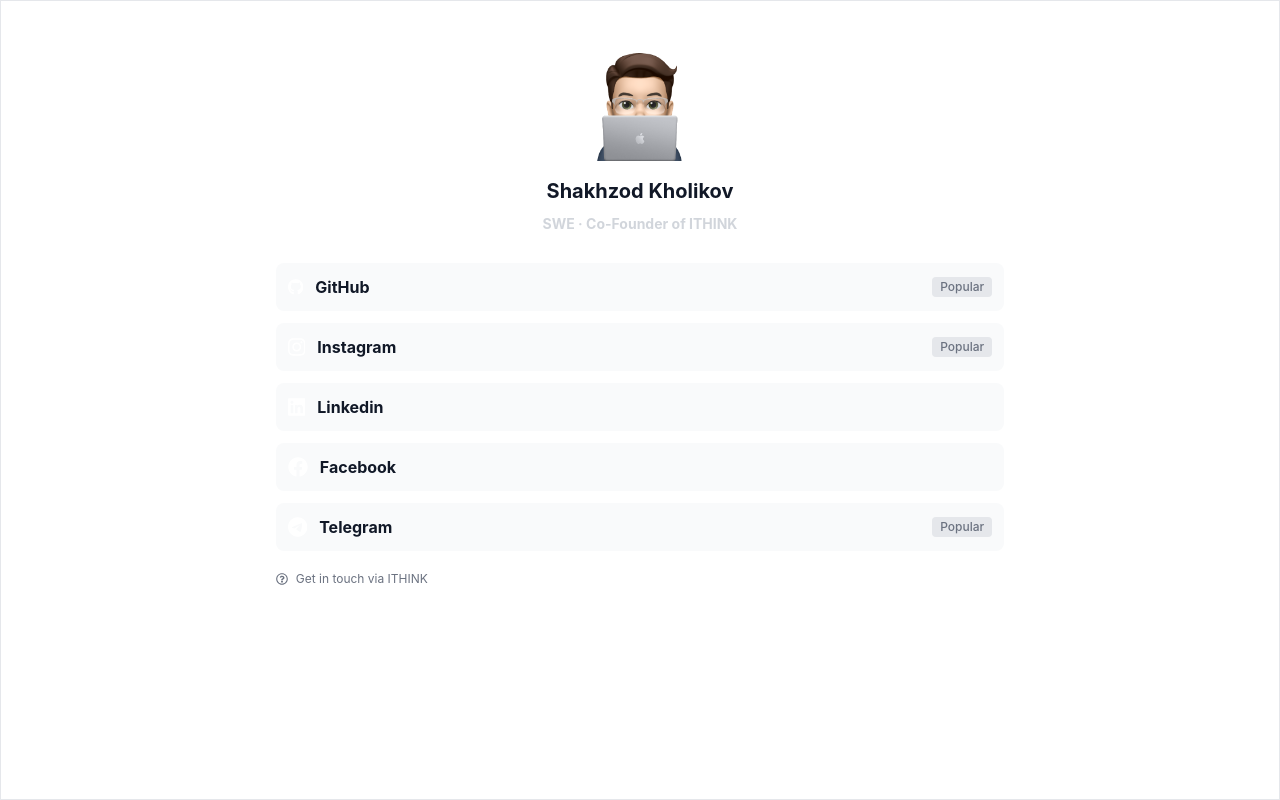
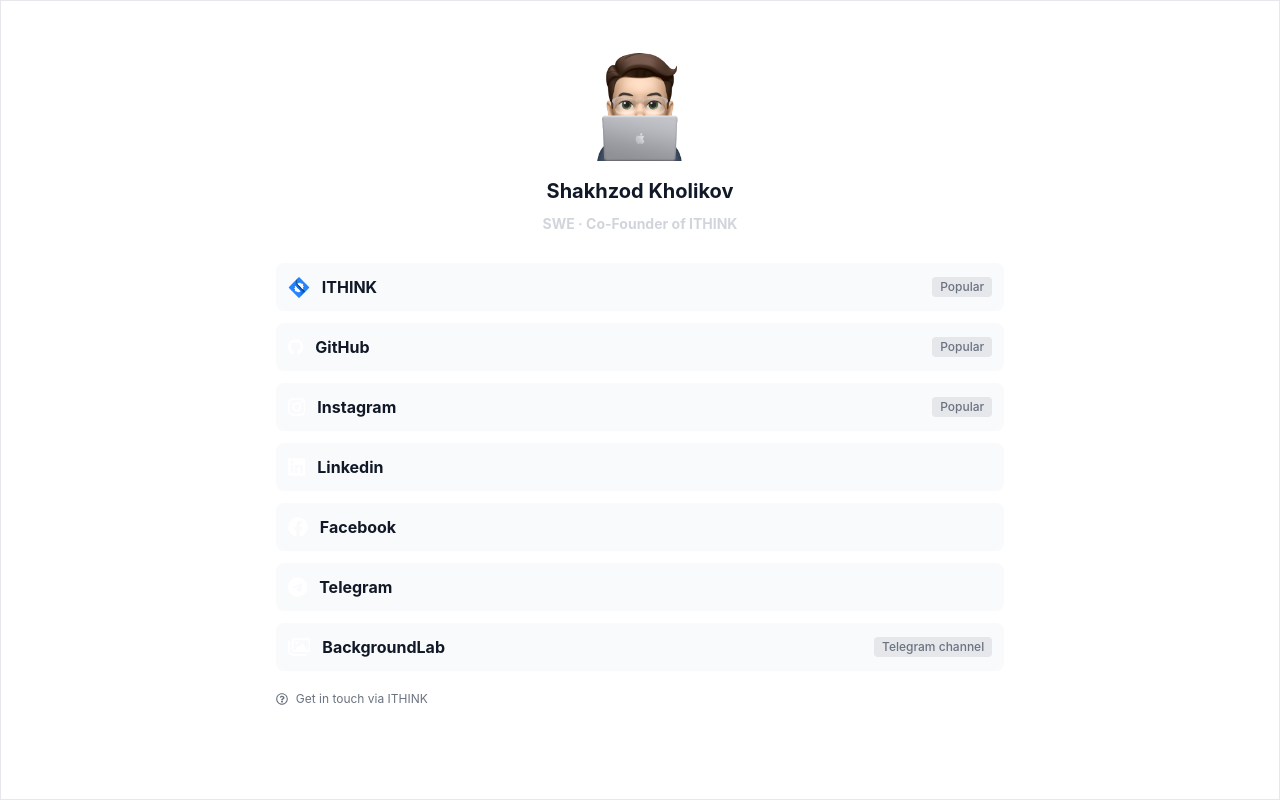
Before and after one commit to shkholikov/URL-KEEPER, a React (Create React App) app: page / in a window 1280 px wide. Built offline with nearby package versions, Linux system fonts and the light colour scheme.

Commit message:
Add new URLs.

```diff
--- a/public/index.html
+++ b/public/index.html
@@ -26,7 +26,6 @@
     <title>URL-KEEPER</title>
   </head>
   <body>
-    <noscript>You need to enable JavaScript to run this app.</noscript>
     <div id="root"></div>
     <!--
       This HTML file is a template.
--- a/src/App.tsx
+++ b/src/App.tsx
@@ -1,12 +1,12 @@
 import React from "react";
 import "./App.css";
-import {urls} from "./urls";
+import { urls } from "./urls";
 import devImage from "./images/dev.png";
 
 const App: React.FC = () => {
   return (
     <>
-      <div className="w-auto p-4 h-screen bg-white border border-gray-200 drop-shadow-lg sm:p-8 dark:bg-gray-800 dark:border-gray-700">
+      <div className="w-auto h-auto p-4 h-screen bg-white border border-gray-200 drop-shadow-lg sm:p-8 dark:bg-gray-800 dark:border-gray-700">
         <div className="flex justify-center mb-5">
           <img className="w-32 h-32" src={devImage} alt="avatar" />
         </div>
@@ -33,9 +33,9 @@
                     <span className="flex-1 ml-3 whitespace-nowrap">
                       {url.title}
                     </span>
-                    {url.popular ? (
+                    {url.highlight ? (
                       <span className="inline-flex items-center justify-center px-2 py-0.5 ml-3 text-xs font-medium text-gray-500 bg-gray-200 rounded dark:bg-gray-700 dark:text-gray-400">
-                        Popular
+                        {url.highlight}
                       </span>
                     ) : (
                       ""
--- a/src/urls.tsx
+++ b/src/urls.tsx
@@ -1,9 +1,16 @@
 import React from "react";
+import ithink from "./images/ithink.png";
 
 export const urls = [
   {
+    title: "ITHINK",
+    highlight: "Popular",
+    link: "https://github.com/shkholikov",
+    icon: <img src={ithink} height="22" width="22" alt="icon" />,
+  },
+  {
     title: "GitHub",
-    popular: true,
+    highlight: "Popular",
     link: "https://github.com/shkholikov",
     icon: (
       <svg
@@ -22,7 +29,7 @@
   },
   {
     title: "Instagram",
-    popular: true,
+    highlight: "Popular",
     link: "https://www.instagram.com/sh.kholikov",
     icon: (
       <svg
@@ -41,7 +48,7 @@
   },
   {
     title: "Linkedin",
-    popular: false,
+    highlight: "",
     link: "https://www.linkedin.com/in/shkholikov",
     icon: (
       <svg
@@ -60,7 +67,7 @@
   },
   {
     title: "Facebook",
-    popular: false,
+    highlight: "",
     link: "https://www.facebook.com/kholikovsh",
     icon: (
       <svg
@@ -79,7 +86,7 @@
   },
   {
     title: "Telegram",
-    popular: true,
+    highlight: "",
     link: "https://t.me/shkholikov",
     icon: (
       <svg
@@ -96,4 +103,23 @@
       </svg>
     ),
   },
+  {
+    title: "BackgroundLab",
+    highlight: "Telegram channel",
+    link: "https://t.me/shkholikov",
+    icon: (
+      <svg
+        aria-hidden="true"
+        className="h-5"
+        viewBox="0 0 576 512"
+        fill="none"
+        xmlns="http://www.w3.org/2000/svg"
+      >
+        <path
+          d="M160 80H512c8.8 0 16 7.2 16 16V320c0 8.8-7.2 16-16 16H490.8L388.1 178.9c-4.4-6.8-12-10.9-20.1-10.9s-15.7 4.1-20.1 10.9l-52.2 79.8-12.4-16.9c-4.5-6.2-11.7-9.8-19.4-9.8s-14.8 3.6-19.4 9.8L175.6 336H160c-8.8 0-16-7.2-16-16V96c0-8.8 7.2-16 16-16zM96 96V320c0 35.3 28.7 64 64 64H512c35.3 0 64-28.7 64-64V96c0-35.3-28.7-64-64-64H160c-35.3 0-64 28.7-64 64zM48 120c0-13.3-10.7-24-24-24S0 106.7 0 120V344c0 75.1 60.9 136 136 136H456c13.3 0 24-10.7 24-24s-10.7-24-24-24H136c-48.6 0-88-39.4-88-88V120zm208 24a32 32 0 1 0 -64 0 32 32 0 1 0 64 0z"
+          fill="white"
+        />
+      </svg>
+    ),
+  },
 ];
```
Also changed, not shown: src/images/ithink.png (added).
